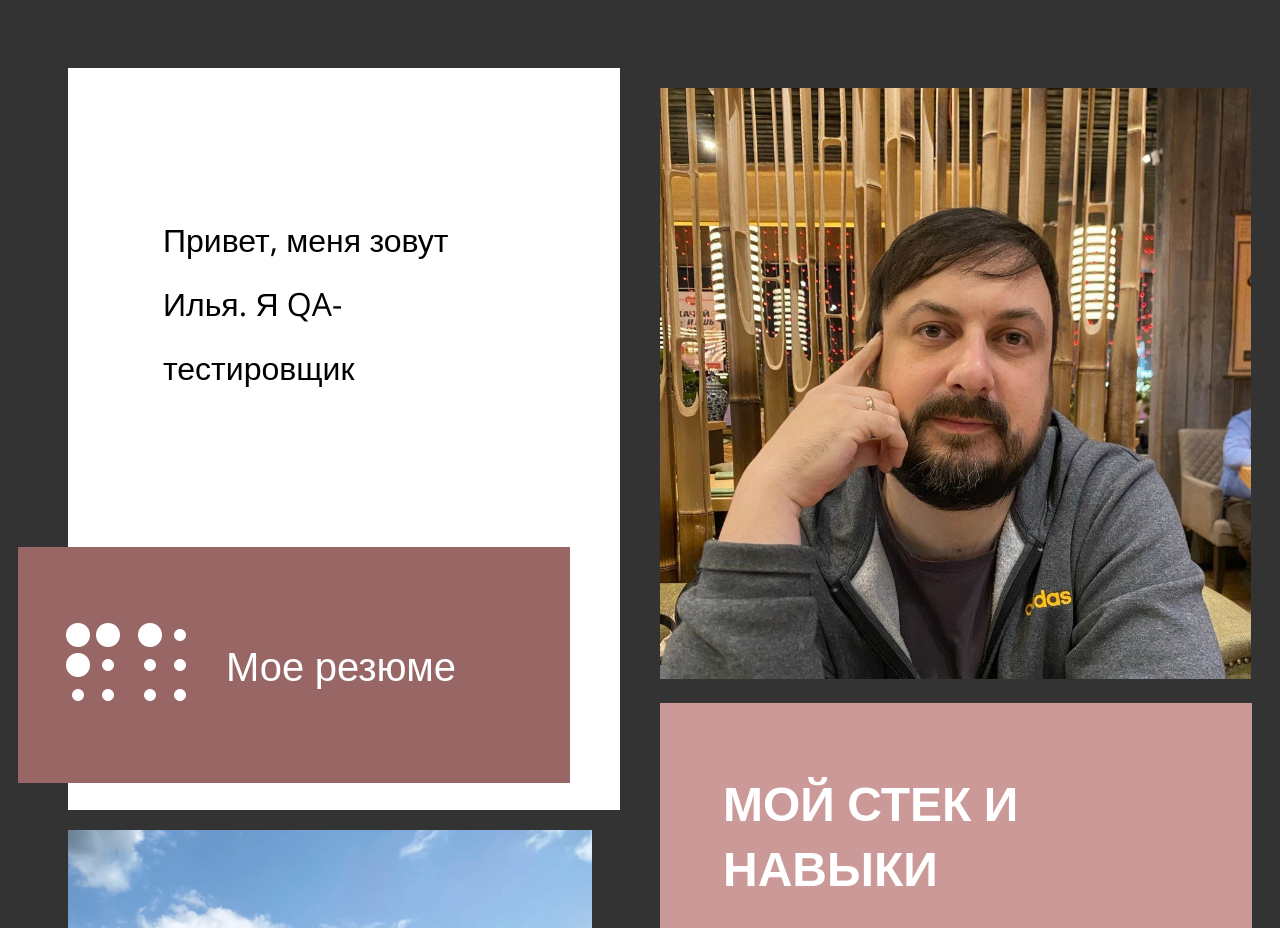
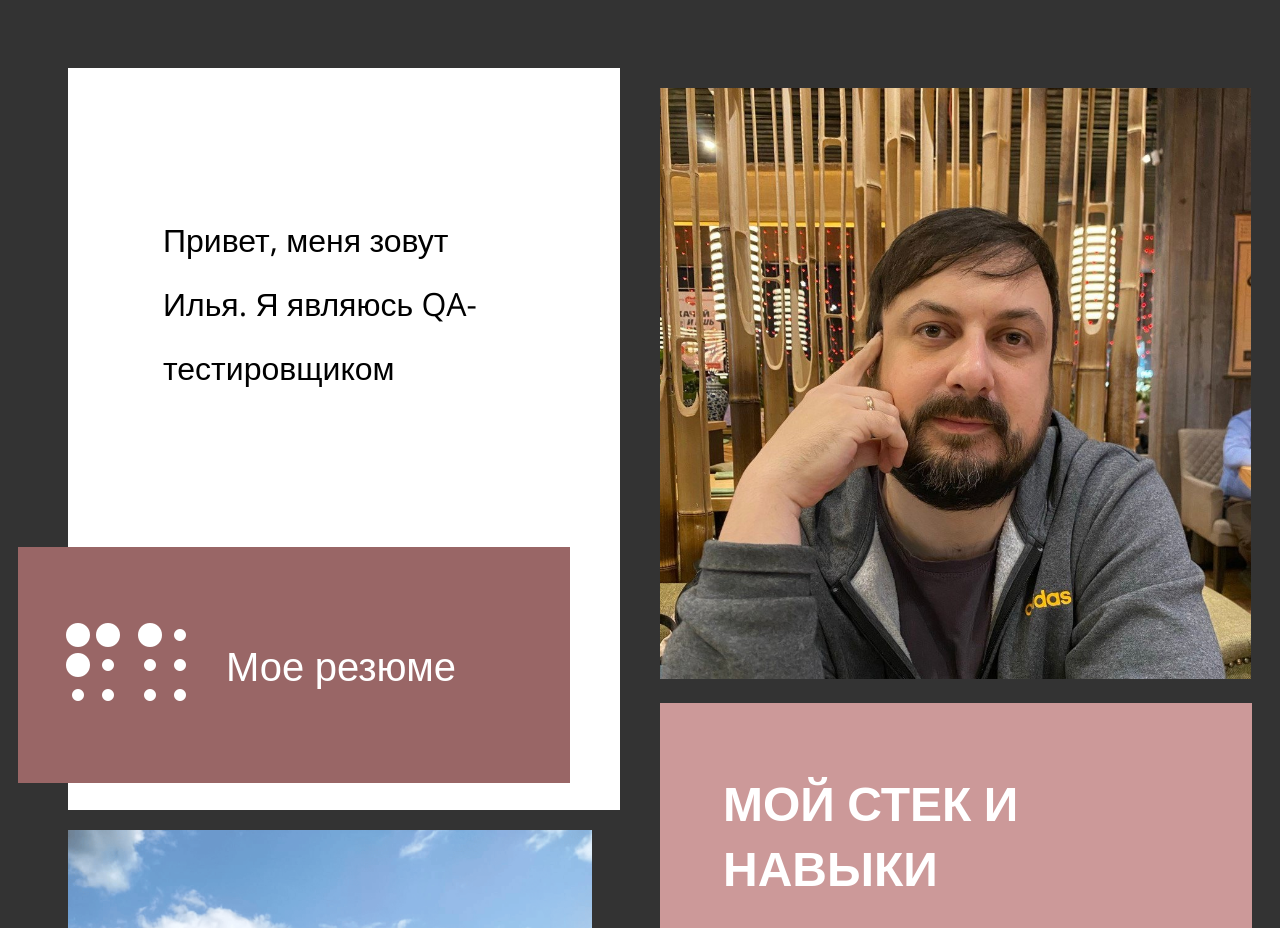
Before and after one commit to Karto6a/Karto6a.github.io, a plain HTML site: page index.html in a window 1280 px wide. Shown: the top 928 px of the page. Drawn offline with nearby package versions, Linux system fonts and the light colour scheme.

Commit message:
Добавил слово Являюсь в текст Я QA тестировщик

```diff
--- a/index.html
+++ b/index.html
@@ -20,7 +20,7 @@ http://www.tooplate.com/view/2110-character
 <body class="tm-bg-dark">
     <main class="tm-container masonry">
         <div class="item tm-bg-white tm-block tm-block-left" data-desktop-seq-no="1" data-mobile-seq-no="1">
-            <p class="tm-hero-text"> Привет, меня зовут Илья. Я QA-тестировщик</p>
+            <p class="tm-hero-text"> Привет, меня зовут Илья. Я являюсь QA-тестировщиком</p>
             <header class="tm-block-brand">
                 <div class="tm-bg-primary-dark tm-text-white tm-block-brand-inner">
                     <i class="fas fa-braille fa-3x"></i>
```
